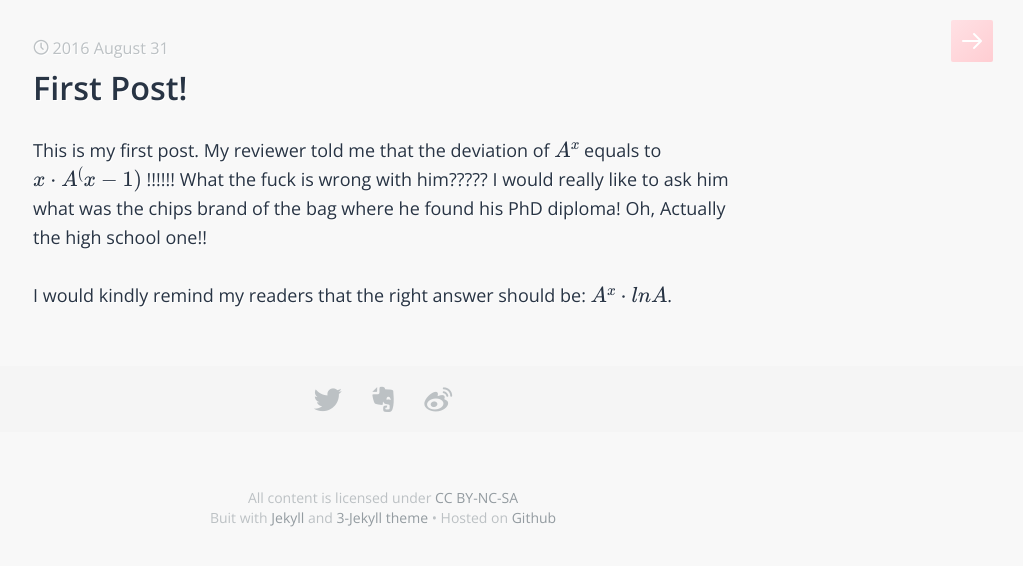
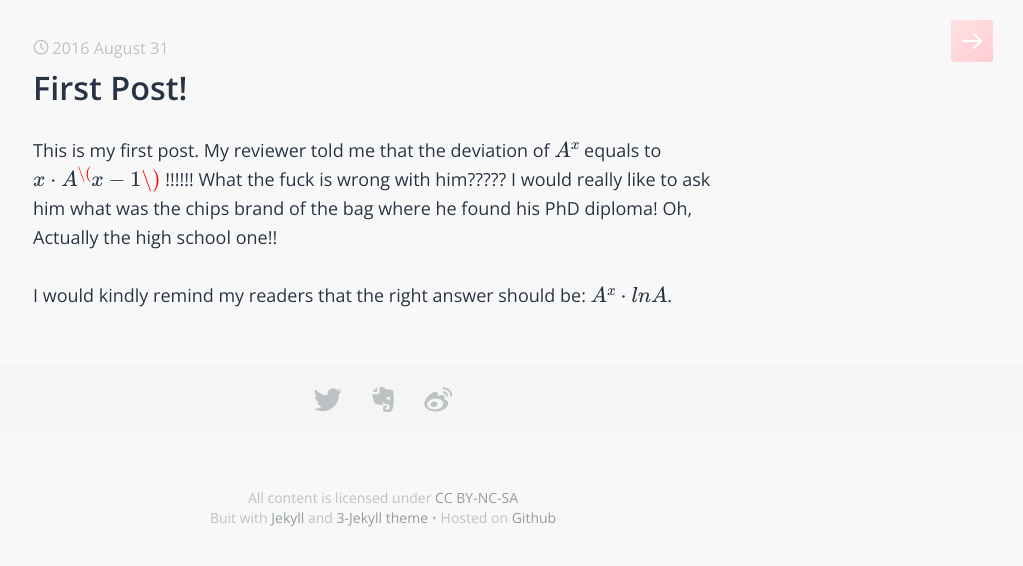
Before and after one commit to sophiesongge/sophiesongge.github.io, a Jekyll site: the page built from _posts/2016-08-31-first-post.markdown, in a window 1280 px wide. Shown: the top 566 px of the page, without its empty margins (257-1280 px from the left). Built offline with Jekyll 4.4.1, drawn with Linux system fonts in a browser that asks for light colours; some web fonts are replaced; formulas are drawn with MathJax 3.

Commit message:
change format of the math equations

```diff
--- a/_posts/2016-08-31-first-post.markdown
+++ b/_posts/2016-08-31-first-post.markdown
@@ -7,7 +7,7 @@ use_math: true
 ---
 
 This is my first post. My reviewer told me that the deviation of (A^x)
- equals to $x \\cdot A^(x-1)$ !!!!!! What the fuck is wrong with him????? I would really like to ask him
+ equals to $x \\cdot A^ \\( x-1 \\)$ !!!!!! What the fuck is wrong with him????? I would really like to ask him
   what was the chips brand of the bag where he found his PhD diploma! Oh, Actually the high school one!!
 
 I would kindly remind my readers that the right answer should be: $A^x \\cdot lnA$.
```
